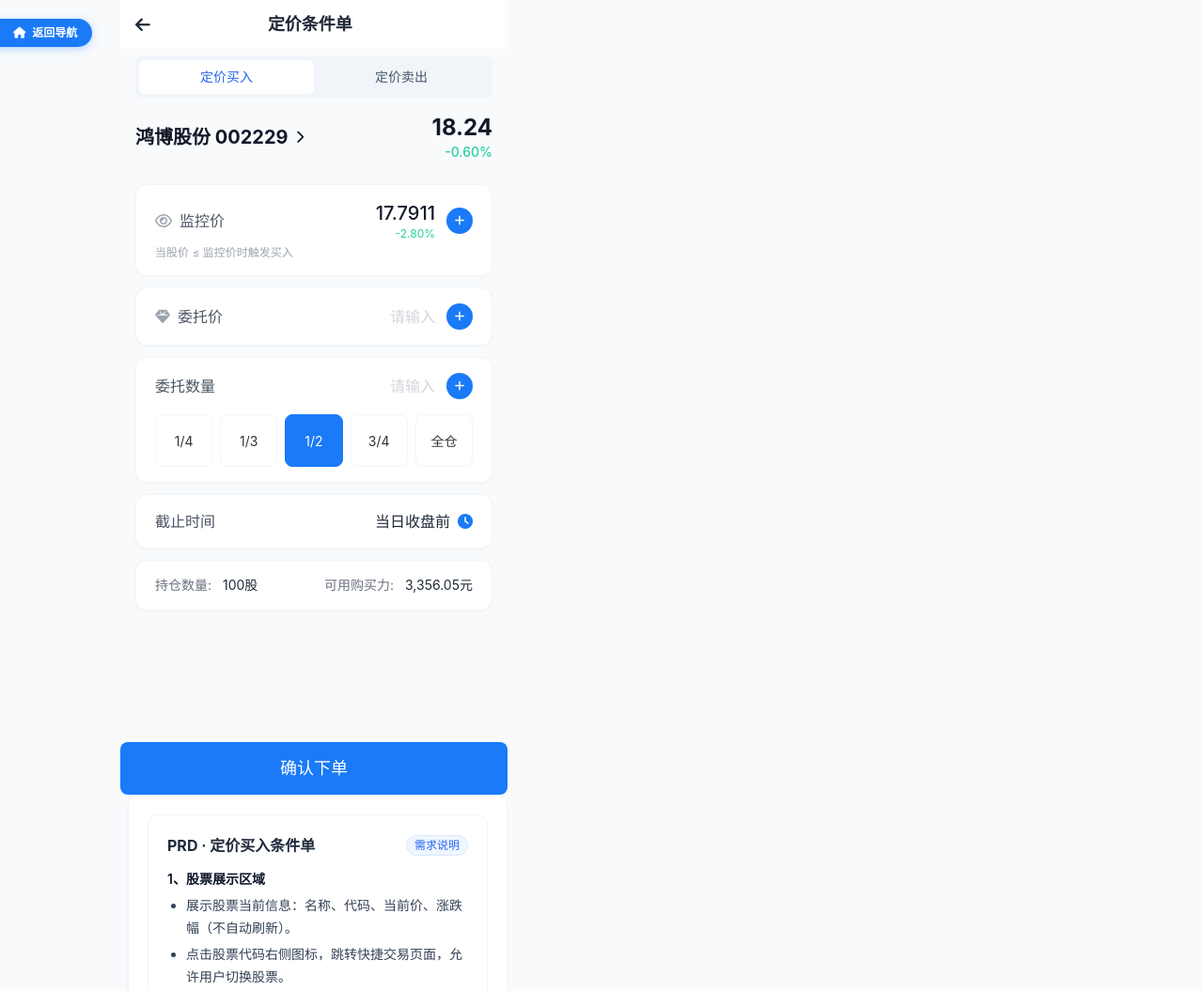
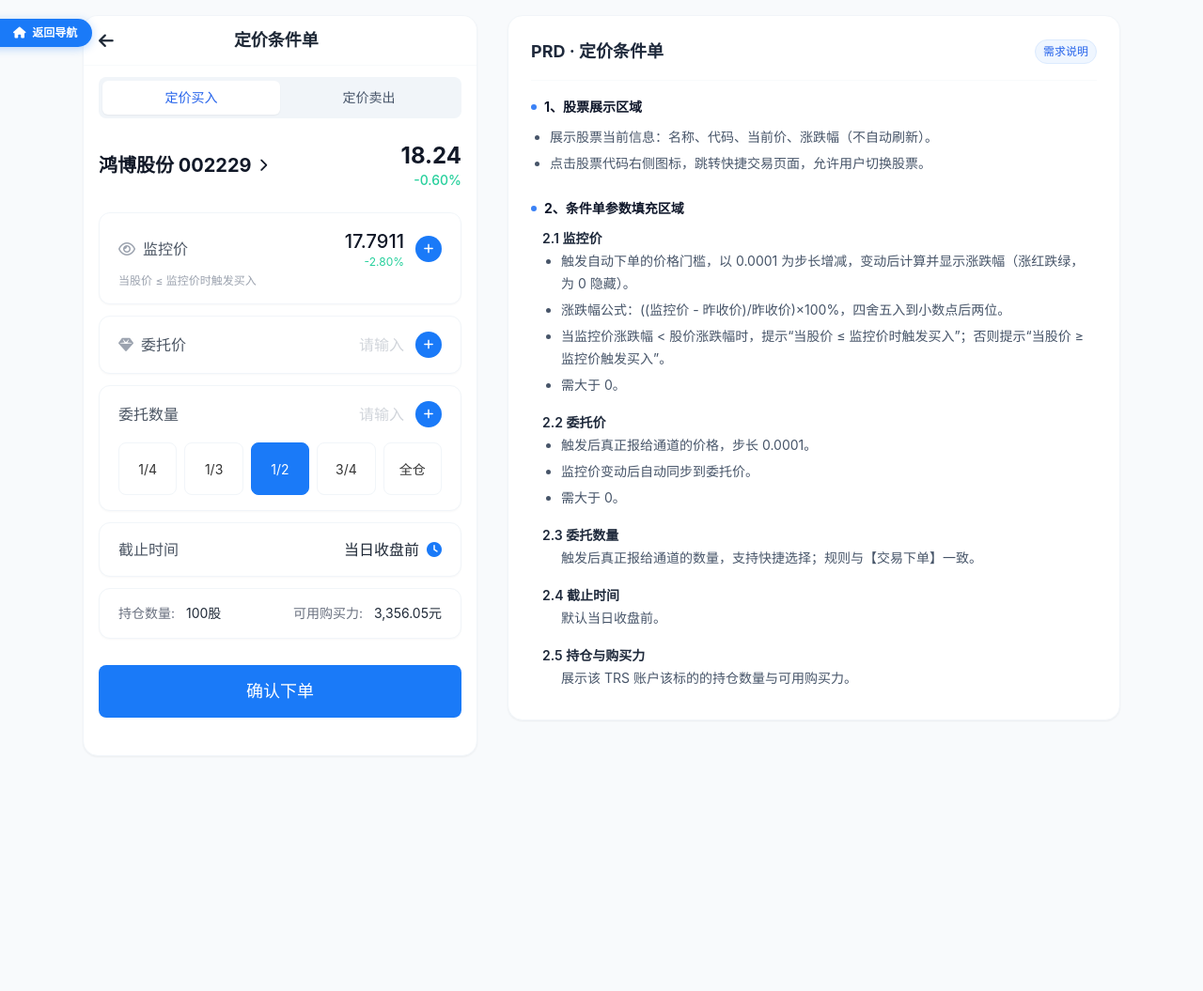
Before and after one commit to zmdcat/OTC--TRS, a plain HTML site: page index.html in a window 1280 px wide. Shown: the top 1055 px of the page at 94% size. After the commit the page ends 821 px from the top, so only its background shows below. Drawn offline with nearby package versions, Linux system fonts and the light colour scheme.

Commit message:
Fix layout: ensure PRD is on the right and confirm button is correctly placed

```diff
--- a/index.html
+++ b/index.html
@@ -68,31 +68,32 @@
         }
     </style>
 </head>
-<body class="flex flex-col min-h-screen max-w-5xl mx-auto relative bg-slate-50">
+<body class="min-h-screen bg-slate-50">
 
     <a href="nav.html" class="nav-back-btn">
         <i class="fa-solid fa-house mr-1"></i> 返回导航
     </a>
 
-    <div class="lg:grid lg:grid-cols-[420px_1fr] lg:gap-6 w-full">
-    <div class="lg:pr-2">
-    <header class="flex items-center px-4 py-3 bg-white sticky top-0 z-10">
+    <div class="max-w-6xl mx-auto md:flex md:items-start md:gap-8 md:px-6 py-4">
+        <!-- Left Column: Order Form -->
+        <div class="flex-none w-full md:w-[420px] bg-white rounded-2xl shadow-sm border border-slate-100 overflow-hidden relative">
+            <header class="flex items-center px-4 py-3 bg-white sticky top-0 z-10 border-b border-slate-50">
                 <a href="records.html" class="text-gray-800">
                     <i class="fa-solid fa-arrow-left text-lg"></i>
                 </a>
                 <h1 class="flex-1 text-center text-lg font-bold text-gray-800">定价条件单</h1>
-        <div class="w-6"></div> <!-- Spacer for centering -->
+                <div class="w-6"></div>
             </header>
 
-    <div class="px-4 pt-2">
+            <div class="px-4 pt-3">
                 <div class="flex bg-slate-100 rounded-lg p-1 text-sm font-medium">
-            <button id="tabBuy" class="flex-1 py-2 rounded-md bg-white text-blue-600">定价买入</button>
-            <button id="tabSell" class="flex-1 py-2 rounded-md text-slate-600">定价卖出</button>
+                    <button id="tabBuy" class="flex-1 py-2 rounded-md bg-white text-blue-600 shadow-sm transition-all">定价买入</button>
+                    <button id="tabSell" class="flex-1 py-2 rounded-md text-slate-600 transition-all">定价卖出</button>
                 </div>
             </div>
 
             <div id="buyPanel">
-    <main class="flex-1 px-4 py-2 overflow-y-auto pb-32">
+                <main class="px-4 py-4 pb-28">
                     <!-- Stock Info -->
                     <div class="flex justify-between items-center mb-6 pt-2">
                         <div class="flex items-center">
@@ -182,18 +183,11 @@
                         </div>
                     </div>
                 </main>
-
-    <!-- Bottom Button -->
-    <div class="fixed bottom-24 left-0 right-0 p-4 bg-white max-w-md mx-auto lg:static lg:p-0 lg:max-w-none lg:mx-0 lg:bg-transparent">
-        <button class="w-full py-3.5 bg-blue-custom text-white font-medium rounded-lg text-lg active:opacity-90 transition-opacity">
-            确认下单
-        </button>
-    </div>
-
             </div>
 
             <div id="sellPanel" class="hidden">
-    <main class="flex-1 px-4 py-2 overflow-y-auto pb-32">
+                <main class="px-4 py-4 pb-28">
+                    <!-- Stock Info -->
                     <div class="flex justify-between items-center mb-6 pt-2">
                         <div class="flex items-center">
                             <span class="text-xl font-bold text-gray-900">鸿博股份 002229</span>
@@ -205,6 +199,7 @@
                         </div>
                     </div>
 
+                    <!-- Monitoring Price Card -->
                     <div class="card">
                         <div class="flex justify-between items-center">
                             <div class="flex items-center">
@@ -224,6 +219,7 @@
                         <div class="mt-1 text-xs text-gray-400">当股价 ≥ 监控价时触发卖出</div>
                     </div>
 
+                    <!-- Order Price Card -->
                     <div class="card">
                         <div class="flex justify-between items-center">
                             <div class="flex items-center">
@@ -239,6 +235,7 @@
                         </div>
                     </div>
 
+                    <!-- Order Quantity Card -->
                     <div class="card">
                         <div class="flex justify-between items-center mb-4">
                             <span class="text-gray-600">委托数量</span>
@@ -258,6 +255,7 @@
                         </div>
                     </div>
 
+                    <!-- Deadline Card -->
                     <div class="card flex justify-between items-center">
                         <span class="text-gray-600">截止时间</span>
                         <div class="flex items-center text-gray-800">
@@ -266,6 +264,7 @@
                         </div>
                     </div>
 
+                    <!-- Holding Info -->
                     <div class="card flex justify-between items-center text-sm py-4">
                         <div>
                             <span class="text-gray-500 mr-2">持仓数量:</span>
@@ -277,67 +276,75 @@
                         </div>
                     </div>
                 </main>
+            </div>
 
-    <div class="fixed bottom-24 left-0 right-0 p-4 bg-white max-w-md mx-auto lg:static lg:p-0 lg:max-w-none lg:mx-0 lg:bg-transparent">
-        <button class="w-full py-3.5 bg-blue-custom text-white font-medium rounded-lg text-lg active:opacity-90 transition-opacity">
+            <!-- Bottom Button -->
+            <div class="fixed bottom-24 left-0 right-0 p-4 bg-white max-w-md mx-auto md:absolute md:bottom-6 md:p-4 md:max-w-none md:bg-transparent">
+                <button class="w-full py-3.5 bg-blue-custom text-white font-medium rounded-lg text-lg active:opacity-90 transition-opacity shadow-lg md:shadow-none">
                     确认下单
                 </button>
             </div>
         </div>
 
-    <aside class="hidden lg:block lg:pl-2">
-        <div class="bg-white rounded-xl border border-slate-100 shadow-sm p-5 sticky top-3">
-            <div class="flex items-center justify-between mb-3">
-        <div class="bg-white rounded-xl border border-slate-100 shadow-sm p-5 sticky top-3">
-            <div class="flex items-center justify-between mb-3">
-                <h2 class="text-base font-bold text-slate-800">PRD · 定价买入条件单</h2>
-                <span class="text-xs px-2 py-0.5 rounded-full bg-blue-50 text-blue-600 border border-blue-100">需求说明</span>
+        <!-- Right Column: PRD (Visible on md and above) -->
+        <aside class="hidden md:block flex-1 min-w-[360px]">
+            <div class="bg-white rounded-2xl shadow-sm border border-slate-100 p-6 sticky top-4">
+                <div class="flex items-center justify-between mb-4 border-b border-slate-50 pb-4">
+                    <h2 class="text-lg font-bold text-slate-800">PRD · 定价条件单</h2>
+                    <span class="text-xs px-2 py-1 rounded-full bg-blue-50 text-blue-600 border border-blue-100 font-medium">需求说明</span>
                 </div>
-            <div class="text-sm leading-6 text-slate-700 space-y-4">
+                <div class="text-sm leading-6 text-slate-700 space-y-6 max-h-[calc(100vh-160px)] overflow-y-auto pr-2 custom-scrollbar">
                     <div>
-                    <div class="font-semibold text-slate-900 mb-1">1、股票展示区域</div>
-                    <ul class="list-disc pl-5 space-y-1">
+                        <div class="font-bold text-slate-900 mb-2 flex items-center">
+                            <span class="w-1.5 h-1.5 bg-blue-500 rounded-full mr-2"></span>
+                            1、股票展示区域
+                        </div>
+                        <ul class="list-disc pl-5 space-y-1 text-slate-600">
                             <li>展示股票当前信息：名称、代码、当前价、涨跌幅（不自动刷新）。</li>
                             <li>点击股票代码右侧图标，跳转快捷交易页面，允许用户切换股票。</li>
                         </ul>
                     </div>
                     <div>
-                    <div class="font-semibold text-slate-900 mb-1">2、条件单参数填充区域</div>
-                    <div class="mt-1">
-                        <div class="font-medium">2.1 监控价</div>
-                        <ul class="list-disc pl-5 space-y-1">
+                        <div class="font-bold text-slate-900 mb-2 flex items-center">
+                            <span class="w-1.5 h-1.5 bg-blue-500 rounded-full mr-2"></span>
+                            2、条件单参数填充区域
+                        </div>
+                        <div class="mt-2 pl-3">
+                            <div class="font-semibold text-slate-800">2.1 监控价</div>
+                            <ul class="list-disc pl-5 space-y-1 text-slate-600">
                                 <li>触发自动下单的价格门槛，以 0.0001 为步长增减，变动后计算并显示涨跌幅（涨红跌绿，为 0 隐藏）。</li>
                                 <li>涨跌幅公式：((监控价 - 昨收价)/昨收价)×100%，四舍五入到小数点后两位。</li>
                                 <li>当监控价涨跌幅 &lt; 股价涨跌幅时，提示“当股价 ≤ 监控价时触发买入”；否则提示“当股价 ≥ 监控价触发买入”。</li>
                                 <li>需大于 0。</li>
                             </ul>
                         </div>
-                    <div class="mt-2">
-                        <div class="font-medium">2.2 委托价</div>
-                        <ul class="list-disc pl-5 space-y-1">
+                        <div class="mt-4 pl-3">
+                            <div class="font-semibold text-slate-800">2.2 委托价</div>
+                            <ul class="list-disc pl-5 space-y-1 text-slate-600">
                                 <li>触发后真正报给通道的价格，步长 0.0001。</li>
                                 <li>监控价变动后自动同步到委托价。</li>
                                 <li>需大于 0。</li>
                             </ul>
                         </div>
-                    <div class="mt-2">
-                        <div class="font-medium">2.3 委托数量</div>
-                        <ul class="list-disc pl-5 space-y-1">
-                            <li>触发后真正报给通道的数量，支持快捷选择；规则与【交易下单】一致。</li>
-                        </ul>
+                        <div class="mt-4 pl-3">
+                            <div class="font-semibold text-slate-800">2.3 委托数量</div>
+                            <p class="pl-5 text-slate-600">触发后真正报给通道的数量，支持快捷选择；规则与【交易下单】一致。</p>
                         </div>
-                    <div class="mt-2">
-                        <div class="font-medium">2.4 截止时间</div>
-                        <p class="pl-5">默认当日收盘前。</p>
+                        <div class="mt-4 pl-3">
+                            <div class="font-semibold text-slate-800">2.4 截止时间</div>
+                            <p class="pl-5 text-slate-600">默认当日收盘前。</p>
                         </div>
-                    <div class="mt-2">
-                        <div class="font-medium">2.5 持仓与购买力</div>
-                        <p class="pl-5">展示该 TRS 账户该标的的持仓数量与可用购买力。</p>
+                        <div class="mt-4 pl-3">
+                            <div class="font-semibold text-slate-800">2.5 持仓与购买力</div>
+                            <p class="pl-5 text-slate-600">展示该 TRS 账户该标的的持仓数量与可用购买力。</p>
                         </div>
                     </div>
                     <div>
-                    <div class="font-semibold text-slate-900 mb-1">3、功能区域</div>
-                    <ul class="list-disc pl-5 space-y-1">
+                        <div class="font-bold text-slate-900 mb-2 flex items-center">
+                            <span class="w-1.5 h-1.5 bg-blue-500 rounded-full mr-2"></span>
+                            3、功能区域
+                        </div>
+                        <ul class="list-disc pl-5 space-y-1 text-slate-600">
                             <li>确定下单：生成一条状态为“待触发”的条件单记录，并启动监听线程。</li>
                         </ul>
                     </div>
@@ -345,6 +352,23 @@
             </div>
         </aside>
     </div>
+
+    <style>
+        .custom-scrollbar::-webkit-scrollbar {
+            width: 4px;
+        }
+        .custom-scrollbar::-webkit-scrollbar-track {
+            background: #f1f5f9;
+            border-radius: 10px;
+        }
+        .custom-scrollbar::-webkit-scrollbar-thumb {
+            background: #cbd5e1;
+            border-radius: 10px;
+        }
+        .custom-scrollbar::-webkit-scrollbar-thumb:hover {
+            background: #94a3b8;
+        }
+    </style>
 
     <script>
         const tabBuy = document.getElementById('tabBuy');
```
Lines whose indentation alone changed are shown as unchanged.
